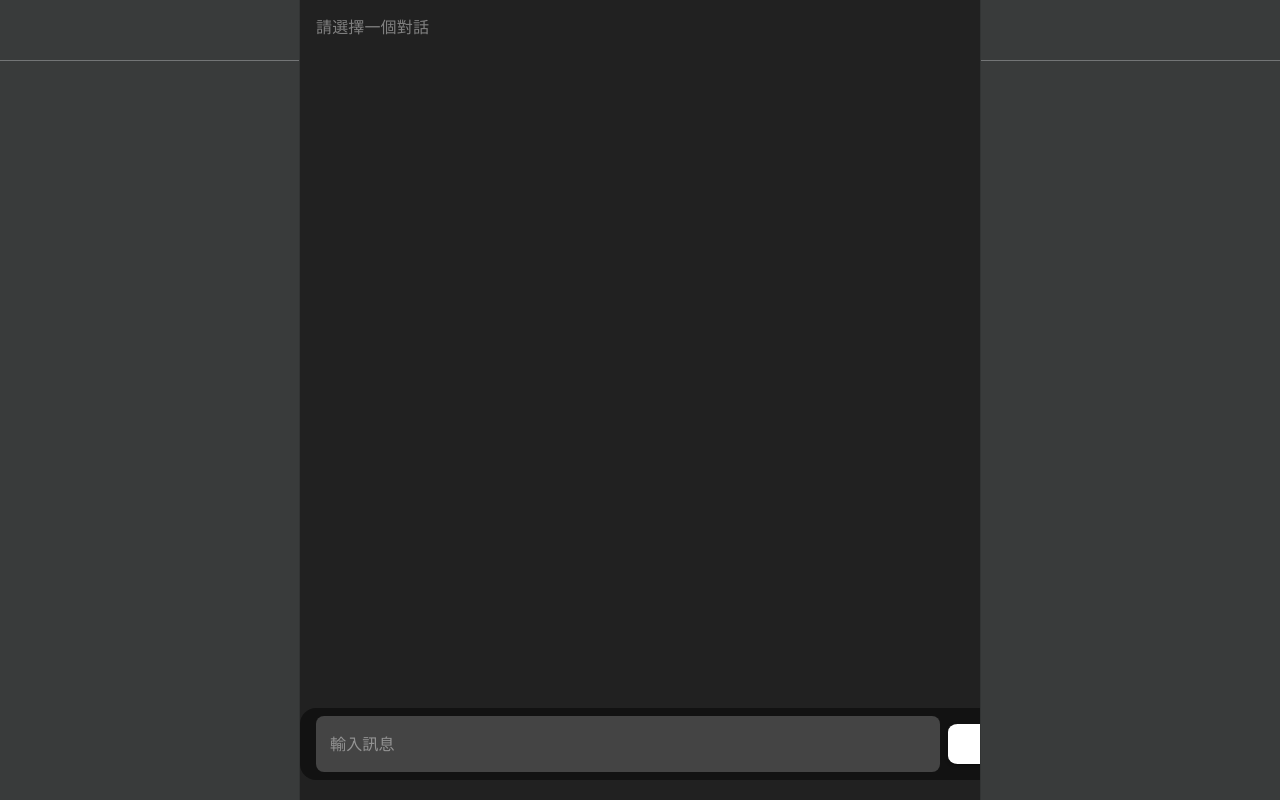
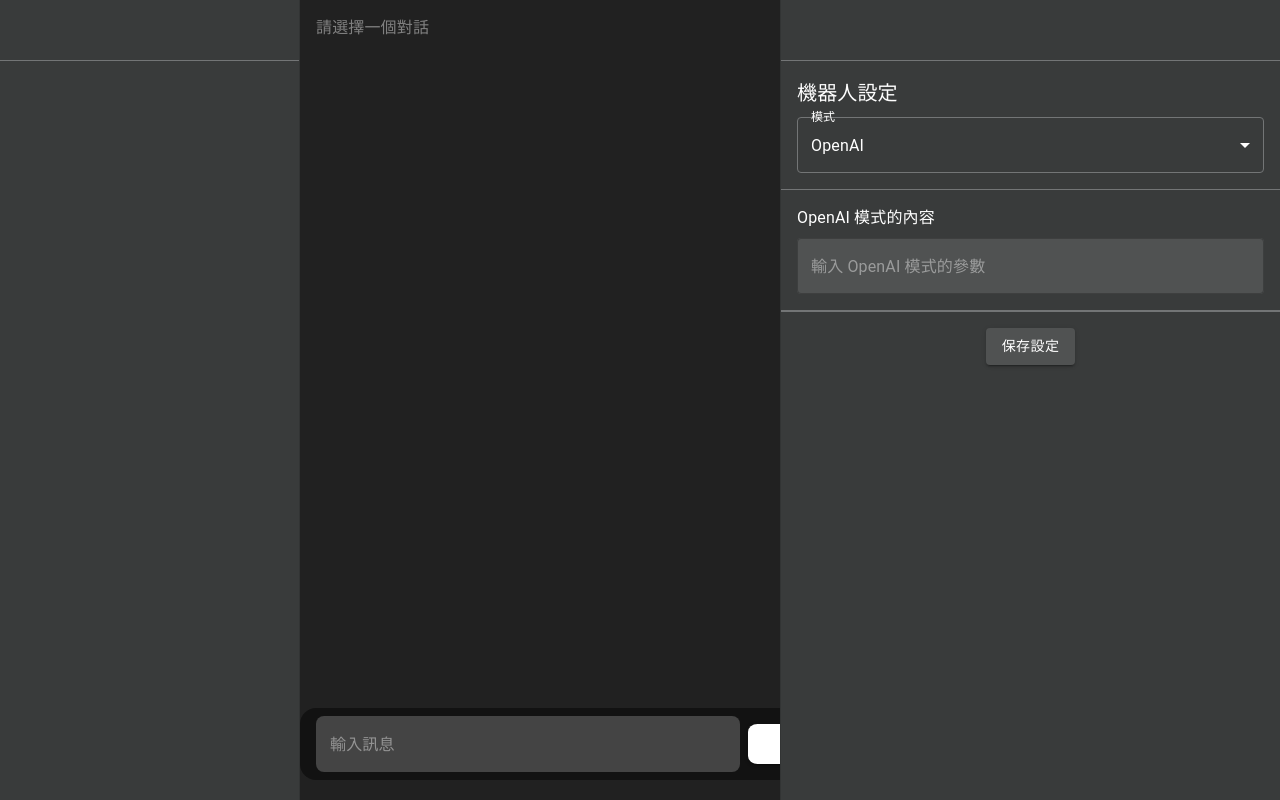
Before and after one commit to Intelligent-Systems-Lab/web-chat-interface, a React (Vite) app: page / in a window 1280 px wide. Built offline with nearby package versions, Linux system fonts and the light colour scheme; some icons are missing.

Commit message:
:construction: add setting content

```diff
--- a/src/App.tsx
+++ b/src/App.tsx
@@ -9,6 +9,7 @@
   const [sessionIsOpen, setSessionIsOpen] = useState(true);
   const [sessionMessages, setSessionMessages] = useState<Record<string, { id: number; sender: string; text: string }[]>>({});
   const [sessionSettingIsOpen, setSettingSessionIsOpen] = useState(true);
+  const [sessionModes, setSessionModes] = useState<Record<string, string>>({}); // 新增狀態來保存每個 session 的 mode
 
   const handleSessionSidebar = () => {
     setSessionIsOpen(!sessionIsOpen);
@@ -19,7 +20,7 @@
   };
 
   const handleSendMessage = (message: string) => {
-    if (!activeSessionId) return;
+  if (!activeSessionId) return;
 
     setSessionMessages((prevMessages) => ({
       ...prevMessages,
@@ -30,19 +31,31 @@
     }));
 
     // 模擬機器人回應
+    const currentMode = sessionModes[activeSessionId] || 'openai'; // 獲取當前 session 的 mode
+    const botResponse = currentMode === 'openai' ? 'OpenAI 模式' : 'Manual 模式';
+
     setTimeout(() => {
       setSessionMessages((prevMessages) => ({
         ...prevMessages,
         [activeSessionId]: [
           ...(prevMessages[activeSessionId] || []),
-          { id: (prevMessages[activeSessionId]?.length || 0) + 1, sender: 'bot', text: '請調整右上方設定後再開始對話' },
+          { id: (prevMessages[activeSessionId]?.length || 0) + 1, sender: 'bot', text: botResponse },
         ],
       }));
     }, 200); // 延遲 0.2 秒
   };
 
+  const handleModeChange = (mode: string) => {
+    if (!activeSessionId) return;
+
+    setSessionModes((prevModes) => ({
+      ...prevModes,
+      [activeSessionId]: mode,
+    }));
+  };
+
   const sidebarWidth = sessionIsOpen ? 300 : 0;
-  const settingWidth = sessionSettingIsOpen ? 300 : 0;
+  const settingWidth = sessionSettingIsOpen ? 500 : 0;
 
   return (
     <Box display="flex" height="100vh">
@@ -70,6 +83,7 @@
           sessionId={activeSessionId}
           messages={activeSessionId ? sessionMessages[activeSessionId] || [] : []}
           onSendMessage={handleSendMessage}
+          mode={activeSessionId ? sessionModes[activeSessionId] || 'openai' : 'openai'} // 傳遞 mode
         />
       </Box>
 
@@ -81,6 +95,8 @@
         <SessionSetting
           isOpen={sessionSettingIsOpen}
           onToggleSidebar={handleSessionSetting} // 傳遞控制函式
+          mode={activeSessionId ? sessionModes[activeSessionId] || 'openai' : 'openai'} // 傳遞當前 session 的 mode
+          onModeChange={handleModeChange} // 傳遞 mode 更新函式
         />
       </Box>
 
--- a/src/components/ChatInput.tsx
+++ b/src/components/ChatInput.tsx
@@ -4,14 +4,20 @@
 
 interface ChatInputProps {
   onSendMessage: (message: string) => void;
+  mode: string; // 新增 mode 屬性
 }
 
-function ChatInput({ onSendMessage }: ChatInputProps) {
+function ChatInput({ onSendMessage, mode }: ChatInputProps) {
   const [message, setMessage] = useState('');
 
   const handleSendMessage = () => {
     if (message.trim()) {
-      onSendMessage(message); // 呼叫父元件的發送訊息函式
+      if (mode === 'manual') {
+        console.log('Manual mode: Message not sent to server.');
+        onSendMessage(message);
+      } else {
+        onSendMessage(message); // 呼叫父元件的發送訊息函式
+      }
       setMessage(''); // 清空輸入框
     }
   };
--- a/src/components/ChatWindow.tsx
+++ b/src/components/ChatWindow.tsx
@@ -1,15 +1,16 @@
 import { Box, Typography } from '@mui/material';
 import ChatInput from './ChatInput';
+
+const marginPercent = '20%'
 
 interface ChatWindowProps {
   sessionId: string | null;
   messages: { id: number; sender: string; text: string }[];
   onSendMessage: (message: string) => void;
+  mode: string; // 新增 mode 屬性
 }
 
-const marginPercent = '20%'
-
-function ChatWindow({ sessionId, messages, onSendMessage }: ChatWindowProps) {
+function ChatWindow({ sessionId, messages, onSendMessage, mode }: ChatWindowProps) {
   return (
     <Box
       display="flex"
@@ -20,7 +21,6 @@
       height="100%"
       width="100%"
     >
-      {/* Chat content area */}
       <Box flex="1" p={2} overflow="auto">
         {sessionId ? (
           messages.map((msg) => (
@@ -55,8 +55,7 @@
         )}
       </Box>
 
-      {/* Chat input area */}
-      <ChatInput onSendMessage={onSendMessage} />
+      <ChatInput onSendMessage={onSendMessage} mode={mode} /> {/* 傳遞 mode */}
     </Box>
   );
 }
--- a/src/components/SessionSetting.tsx
+++ b/src/components/SessionSetting.tsx
@@ -1,31 +1,38 @@
-import { Drawer, List, Box, IconButton } from '@mui/material';
+import { Drawer, List, Box, IconButton, Button } from '@mui/material';
 import SettingsIcon from '@mui/icons-material/Settings';
+import BotModeSelector from './session_setting/BotModeSelect';
+import ModeContent from './session_setting/ModeContent';
 
-const drawerWidth = 300;
+const drawerWidth = 500;
 
 interface SettingProps {
-    isOpen: boolean; // 新增 isOpen 作為 props
-    onToggleSidebar: () => void; // 用來控制 Sidebar 開關
+  isOpen: boolean;
+  onToggleSidebar: () => void;
+  mode: string; // 接收當前 session 的 mode
+  onModeChange: (mode: string) => void; // 更新 mode 的函式
 }
 
-function SessionSetting({ isOpen, onToggleSidebar }: SettingProps) {
+function SessionSetting({ isOpen, onToggleSidebar, mode, onModeChange }: SettingProps) {
+  const handleSaveSettings = () => {
+    console.log('保存設定:', mode); // 這裡可以替換為實際的保存邏輯
+    alert(`設定已保存！當前模式為: ${mode}`);
+  };
 
   return (
     <>
-      {/* Sidebar */}
       <Drawer
-        variant="persistent" // 使用 persistent 以便控制開關
+        variant="persistent"
         anchor="right"
-        open={isOpen} // 根據 props 控制是否展開
+        open={isOpen}
         sx={{
-          width: drawerWidth, // 固定寬度
+          width: drawerWidth,
           flexShrink: 0,
           '& .MuiDrawer-paper': {
             width: drawerWidth,
             boxSizing: 'border-box',
             backgroundColor: '#393B3B',
-            transition: 'transform 0.5s ease', // 調整滑動動畫的持續時間
-            transform: isOpen ? 'translateX(0)' : `translateX(-${drawerWidth}px)`, // 控制滑動
+            transition: 'transform 0.5s ease',
+            transform: isOpen ? 'translateX(0)' : `translateX(-${drawerWidth}px)`,
           },
         }}
       >
@@ -45,26 +52,53 @@
             sx={{
               color: '#FFFFFF',
               borderRadius: '8px',
-              '&:hover': {backgroundColor: '#505252',},
-            }}>
-            <SettingsIcon/>
+              '&:hover': { backgroundColor: '#505252' },
+            }}
+          >
+            <SettingsIcon />
           </IconButton>
-
         </Box>
-
-        <List>
-        </List>
-
+        <Box
+          sx={{
+            padding: '16px',
+            borderBottom: '0.5px solid #737576',
+          }}
+        >
+          <BotModeSelector onModeChange={onModeChange} />
+        </Box>
+        <ModeContent mode={mode} />
+        <Box
+          sx={{
+            padding: '16px',
+            display: 'flex',
+            justifyContent: 'center',
+            borderTop: '0.5px solid #737576',
+          }}
+        >
+          <Button
+            variant="contained"
+            color="primary"
+            onClick={handleSaveSettings}
+            sx={{
+              backgroundColor: '#505252',
+              '&:hover': {
+                backgroundColor: '#737576',
+              },
+            }}
+          >
+            保存設定
+          </Button>
+        </Box>
+        <List></List>
       </Drawer>
-      {/* 主畫面上的按鈕 */}
       {!isOpen && (
         <IconButton
           onClick={onToggleSidebar}
           disableRipple
           sx={{
-            position: 'fixed', // 固定位置
-            top: '16px', // 距離頂部 16px
-            right: '16px', // 距離左側 16px
+            position: 'fixed',
+            top: '16px',
+            right: '16px',
             color: '#FFFFFF',
             backgroundColor: '#393B3B',
             borderRadius: '8px',
--- /dev/null
+++ b/src/components/session_setting/BotModeSelect.tsx
@@ -0,0 +1,51 @@
+import { FormControl, InputLabel, MenuItem, Select, SelectChangeEvent, Typography } from '@mui/material';
+import { useState } from 'react';
+
+interface BotModeSelectorProps {
+  onModeChange: (mode: string) => void;
+}
+
+function BotModeSelector({ onModeChange }: BotModeSelectorProps) {
+  const [botMode, setBotMode] = useState('openai');
+
+  const handleModeChange = (event: SelectChangeEvent<string>) => {
+    const newMode = event.target.value;
+    setBotMode(newMode);
+    onModeChange(newMode);
+  };
+
+  return (
+    <div>
+      <Typography
+        variant="h6"
+        sx={{ color: '#FFFFFF', marginBottom: '8px' }}
+      >
+        機器人設定
+      </Typography>
+      <FormControl fullWidth>
+        <InputLabel sx={{ color: '#FFFFFF' }}>模式</InputLabel>
+        <Select
+          value={botMode}
+          onChange={handleModeChange}
+          sx={{
+            color: '#FFFFFF',
+            '.MuiOutlinedInput-notchedOutline': {
+              borderColor: '#737576',
+            },
+            '&:hover .MuiOutlinedInput-notchedOutline': {
+              borderColor: '#FFFFFF',
+            },
+            '.MuiSvgIcon-root': {
+              color: '#FFFFFF',
+            },
+          }}
+        >
+          <MenuItem value="openai">OpenAI</MenuItem>
+          <MenuItem value="manual">Manual</MenuItem>
+        </Select>
+      </FormControl>
+    </div>
+  );
+}
+
+export default BotModeSelector;
--- /dev/null
+++ b/src/components/session_setting/ManualModeContent.tsx
@@ -0,0 +1,23 @@
+import { Box, Typography, TextField } from '@mui/material';
+
+function ManualModeContent() {
+  return (
+    <Box>
+      <Typography sx={{ color: '#FFFFFF', marginBottom: '8px' }}>
+        Manual 模式的內容
+      </Typography>
+      <TextField
+        fullWidth
+        variant="outlined"
+        placeholder="輸入 Manual 模式的參數"
+        sx={{
+          backgroundColor: '#505252',
+          borderRadius: '4px',
+          input: { color: '#FFFFFF' },
+        }}
+      />
+    </Box>
+  );
+}
+
+export default ManualModeContent;
--- /dev/null
+++ b/src/components/session_setting/ModeContent.tsx
@@ -0,0 +1,37 @@
+import { Box } from '@mui/material';
+import OpenAIModeContent from './OpenAIModeContent';
+import ManualModeContent from './ManualModeContent';
+
+interface ModeContentProps {
+  mode: string;
+}
+
+function ModeContent({ mode }: ModeContentProps) {
+  const renderContent = () => {
+    switch (mode) {
+      case 'openai':
+        return <OpenAIModeContent />;
+      case 'manual':
+        return <ManualModeContent />;
+      default:
+        return (
+          <Box sx={{ color: '#FFFFFF' }}>
+            請選擇一個模式
+          </Box>
+        );
+    }
+  };
+
+  return (
+    <Box
+      sx={{
+        padding: '16px',
+        borderBottom: '0.5px solid #737576',
+      }}
+    >
+      {renderContent()}
+    </Box>
+  );
+}
+
+export default ModeContent;
--- /dev/null
+++ b/src/components/session_setting/OpenAIModeContent.tsx
@@ -0,0 +1,23 @@
+import { Box, Typography, TextField } from '@mui/material';
+
+function OpenAIModeContent() {
+  return (
+    <Box>
+      <Typography sx={{ color: '#FFFFFF', marginBottom: '8px' }}>
+        OpenAI 模式的內容
+      </Typography>
+      <TextField
+        fullWidth
+        variant="outlined"
+        placeholder="輸入 OpenAI 模式的參數"
+        sx={{
+          backgroundColor: '#505252',
+          borderRadius: '4px',
+          input: { color: '#FFFFFF' },
+        }}
+      />
+    </Box>
+  );
+}
+
+export default OpenAIModeContent;
```
